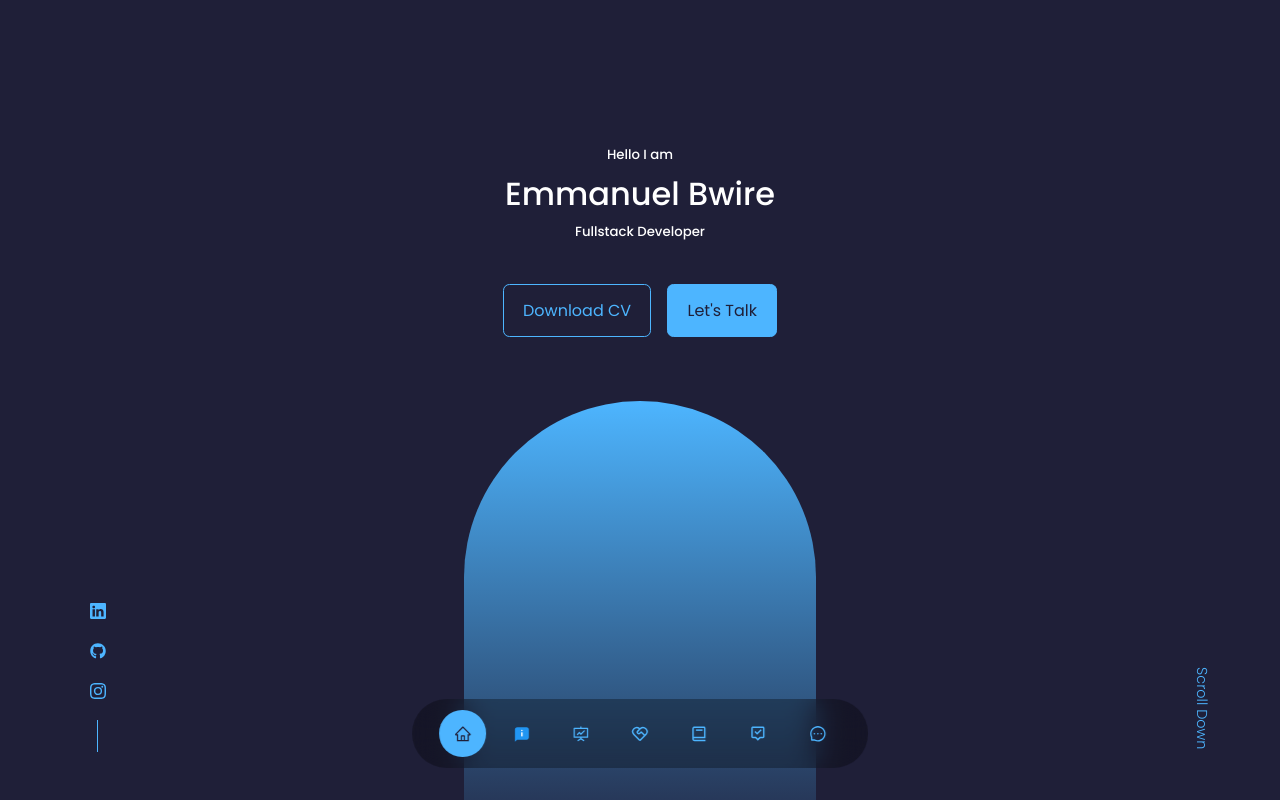
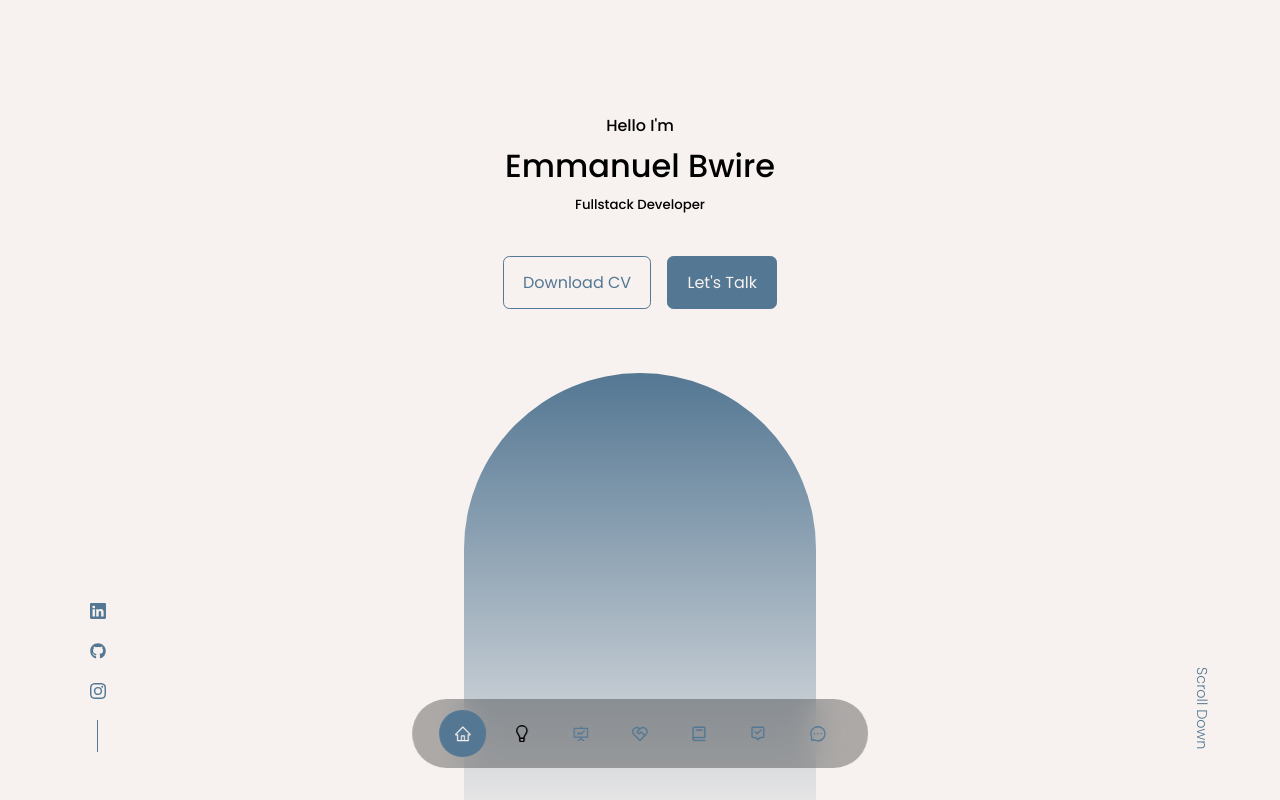
Before and after one commit to bwire40/react-portfolio, a React (Create React App) app: page / in a window 1280 px wide. Shown: the top 800 px of the page. Built offline with nearby package versions, Linux system fonts and the light colour scheme.

Commit message:
new commits

```diff
--- a/src/App.jsx
+++ b/src/App.jsx
@@ -17,8 +17,9 @@ const App = () => {
       <Header />
       <Nav />
       <About />
+      <Portfolio />
       <Services />
-      <Portfolio />
+
       <Experience />
       <Testimonials />
       <Contacts />
--- a/src/components/header/Header.jsx
+++ b/src/components/header/Header.jsx
@@ -1,29 +1,27 @@
-import React from 'react'
-import CTA from './CTA';
+import React from "react";
+import CTA from "./CTA";
 /* import ME from '../../assets/me.jpeg' */
-import Headersocials from './Headersocials';
-import './header.css'
+import Headersocials from "./Headersocials";
+import "./header.css";
 
 const Header = () => {
   return (
     <header>
       <div className="container header--container">
-        <h5>Hello I am</h5>
+        <h4>Hello I'm</h4>
         <h1>Emmanuel Bwire</h1>
-        <h5 className='text-light'>
-          Fullstack Developer
-        </h5>
+        <h5 className="text-light">Fullstack Developer</h5>
         <CTA />
 
-        <div className="me">
-          {/* <img src='' alt="me" /> */}
-        </div>
+        <div className="me">{/* <img src='' alt="me" /> */}</div>
 
-        <a href="#contacts" className='scroll--down'>Scroll Down</a>
+        <a href="#contacts" className="scroll--down">
+          Scroll Down
+        </a>
         <Headersocials />
       </div>
     </header>
-  )
-}
+  );
+};
 
-export default Header
+export default Header;
--- a/src/components/header/header.css
+++ b/src/components/header/header.css
@@ -1,7 +1,7 @@
 header{
     height: 100vh;
     padding-top: 7rem;
-    overflow: 0;
+    overflow: hidden;
 }
 .header--container{
     text-align: center;
--- a/src/components/nav/Nav.jsx
+++ b/src/components/nav/Nav.jsx
@@ -2,7 +2,7 @@
 import React from "react";
 import "./nav.css";
 import { AiOutlineHome } from "react-icons/ai";
-import { FcAbout } from "react-icons/fc";
+import { GrInfo } from "react-icons/gr";
 import { BiBook } from "react-icons/bi";
 import { RiServiceLine } from "react-icons/ri";
 import { AiOutlineMessage } from "react-icons/ai";
@@ -27,7 +27,7 @@ const Nav = () => {
         onClick={() => setActiveNav("#about")}
         className={activeNav === "#about" ? "active" : ""}
       >
-        <FcAbout />
+        <GrInfo />
       </a>
       <a
         href="#portfolio"
--- a/src/components/portfolio/portfolio.css
+++ b/src/components/portfolio/portfolio.css
@@ -4,7 +4,7 @@
     gap: 2.5rem;
 }
 .portfolio--item{
-    background: var(--color-bg-variant);
+    background: var(--color-dark);
     padding: 1.2rem;
     border-radius: 2rem;
     border: 1px solid transparent;
--- a/src/index.css
+++ b/src/index.css
@@ -10,12 +10,12 @@
 }
 /* css variables */
 :root{
-    --color-bg:#1f1f38;
-    --color-bg-variant:#2c2c6c;
-    --color-primary:#4db5ff;
-    --color-primary-variant:rgba(77,181,255,0.4);
-    --color-white:#fff;
-    --color-light:rgba(255,255,255,0.6)
+    --color-bg:#F7F2EF;
+    --color-bg-variant:#E0E0E0;
+    --color-primary:#547793;
+    --color-primary-variant:#32323266;
+    --color-light-grey: #C1C9CC;
+    --color-dark:rgba(0,0,0)
 
     --container-width-lg:75%;
     --container-width-md:86%;
@@ -41,7 +41,7 @@ body{
 .container{
     width: var(--container-width-lg);
     margin:0 auto;
-    padding: 2rem;
+    padding: 0 10rem;
 }
 h1,h2,h3,h4,h5{
     font-weight: 500;
@@ -82,8 +82,8 @@ a:hover{
     transition: var(--transition);
 }
 .btn:hover{
-    background: var(--color-white);
-    color: var(--color-bg);
+    background: var(--color-light-grey);
+    color: var(--color-dark);
     border-color: transparent;
 }
 .btn-primary{
```
